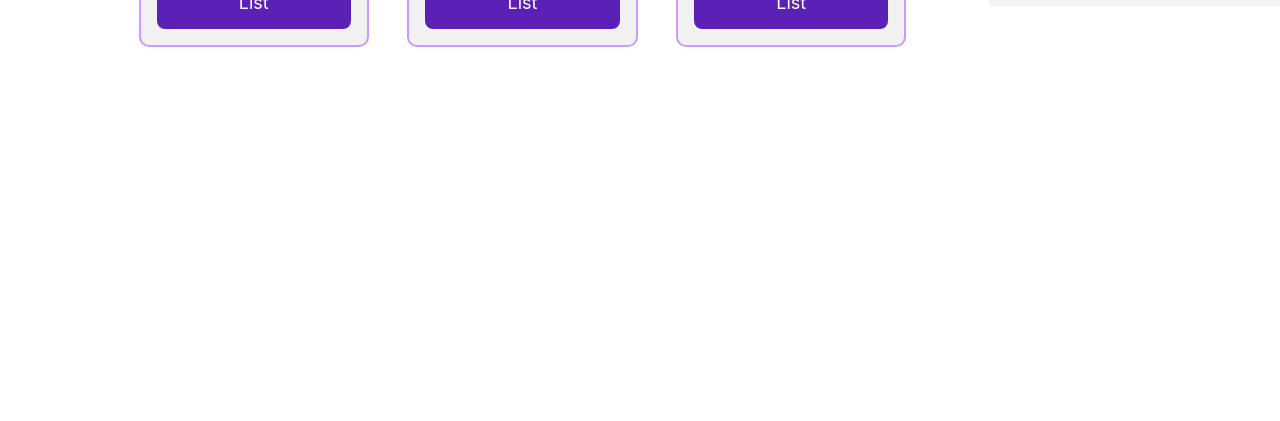
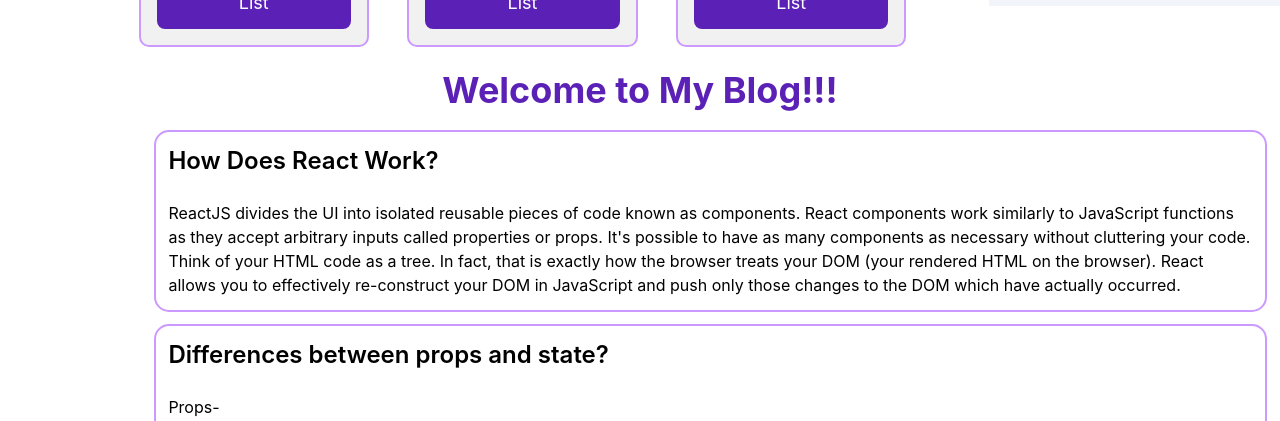
Before and after one commit to parvez1407/power-zone, a React (Create React App) app: page / in a window 1280 px wide. Shown: the part 999-1420 px from the top of the page. Before the commit the page ends 1046 px from the top, so only its background shows below. Built offline with nearby package versions, Linux system fonts and the light colour scheme.

Commit message:
Blog section added and all question answer added

```diff
--- /dev/null
+++ b/src/components/Blog/Blog.css
@@ -0,0 +1,8 @@
+.blog-container {
+  border: 2px solid #cc99ff;
+  border-radius: 15px;
+  margin-right: 1%;
+  margin-left: 12%;
+  margin-bottom: 1%;
+  padding: 1%;
+}
--- /dev/null
+++ b/src/components/Blog/Blog.js
@@ -0,0 +1,36 @@
+import React from 'react';
+import './Blog.css';
+
+const Blog = () => {
+    return (
+        <div>
+            <div className='blog-container'>
+                <h3 className='text-2xl font-semibold'>How Does React Work?</h3>
+                <br />
+                <p>ReactJS divides the UI into isolated reusable pieces of code known as components. React components work similarly to JavaScript functions as they accept arbitrary inputs called properties or props. It's possible to have as many components as necessary without cluttering your code. Think of your HTML code as a tree. In fact, that is exactly how the browser treats your DOM (your rendered HTML on the browser). React allows you to effectively re-construct your DOM in JavaScript and push only those changes to the DOM which have actually occurred.</p>
+            </div>
+            <div className='blog-container'>
+                <h3 className='text-2xl font-semibold'>Differences between props and state?</h3>
+                <br />
+                <p>
+                    Props- <br />
+                    - Props are immutable, that is their content cannot be changed once assigned <br />
+                    - set by event handlers that is they are completely managed by component itself <br />
+                    - Props allows child components to read values from parent components. <br /> <br />
+
+                    State- <br />
+                    - React state is mutable and its value can be changed as requirement <br />
+                    - set by component <br />
+                    - State is local to component and cannot be used in other components <br />
+                </p>
+            </div>
+            <div className='blog-container'>
+                <h3 className='text-2xl font-semibold'>Functions of useEffect?</h3>
+                <br />
+                <p>By using this Hook, you tell React that your component needs to do something after render. React will remember the function you passed (we’ll refer to it as our “effect”), and call it later after performing the DOM updates. In this effect, we set the document title, but we could also perform data fetching or call some other imperative API. <br />Some examples of side effects are: fetching data, directly updating the DOM, and timers. </p>
+            </div>
+        </div>
+    );
+};
+
+export default Blog;
--- a/src/components/Home/Home.css
+++ b/src/components/Home/Home.css
@@ -1,6 +1,7 @@
 .home-container {
   display: grid;
   grid-template-columns: 5fr 1fr;
+  margin-bottom: 5%;
 }
 
 .exercises-container {
--- a/src/components/Home/Home.js
+++ b/src/components/Home/Home.js
@@ -4,6 +4,7 @@
 import logo from '../../logo.png'
 import Exercises from '../Exercises/Exercises';
 import ActivityDetails from '../ActivityDetails/ActivityDetails';
+import Blog from '../Blog/Blog';
 
 const Home = () => {
     const [exercises, setExercises] = useState([]);
@@ -18,6 +19,7 @@
         setCount(newCount);
     }
     return (
+        <div>
             <div className='home-container'>
                 <div className='exercises-container'>
                     <div className='flex'>
@@ -33,6 +35,11 @@
                     <ActivityDetails count={count}></ActivityDetails>
                 </div>
             </div>
+            <div>
+                <h1 className='text-4xl text-violet-800 text-center font-bold my-5'>Welcome to My Blog!!!</h1>
+                <Blog></Blog>
+            </div>
+        </div>
     );
 };
 
```
Lines whose indentation alone changed are shown as unchanged.
